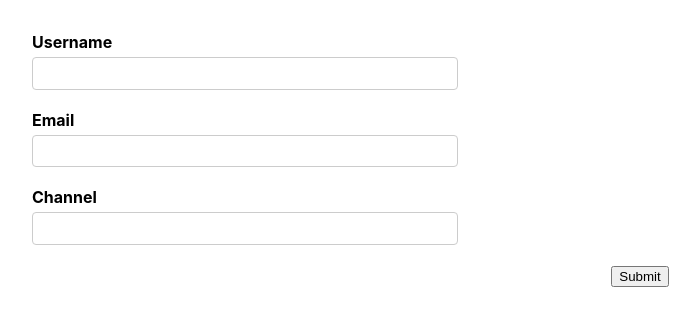
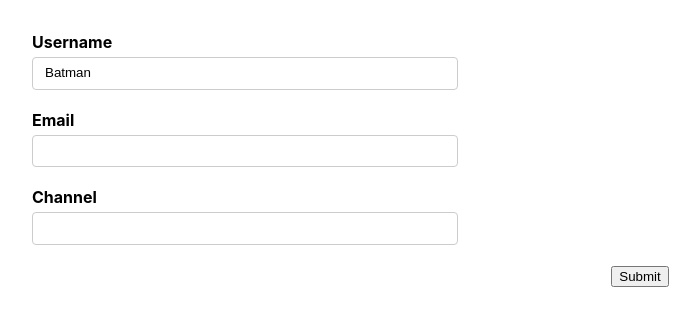
Before and after one commit to premrajah/react-hook-form-typescript, a React (Create React App) app: page / in a window 1280 px wide. Shown: the top 326 px of the page, without its empty margins (0-700 px from the left). Built offline with nearby package versions, Linux system fonts and the light colour scheme; no server answers.

Commit message:
reverted to non-async values

```diff
--- a/src/components/YoutubeForm.tsx
+++ b/src/components/YoutubeForm.tsx
@@ -9,16 +9,11 @@ type FormValues = {
 
 export default function YoutubeForm() {
   const form = useForm<FormValues>({
-    defaultValues: async () => {
-      const response = await fetch('https://jsonplaceholder.typicode.com/users/1');
-      const data = await response.json();
-
-      return {
+    defaultValues:  {
         username: "Batman",
-        email: data.email,
+        email: "",
         channel: ""
-      }
-    },
+    }
   });
   const { register, control, handleSubmit, formState } = form;
   const { errors } = formState;
@@ -64,8 +59,8 @@ export default function YoutubeForm() {
                   return fieldValue !== 'admin@example.com' || 'Enter a different address';
                 },
                 notBlackListed: (fieldValue) => {
-                  return !fieldValue.endsWith('baddomain.com') || 'This domain is not supported ';
-                },
+                    return !fieldValue.endsWith("baddomain.com") || "This domain is not supported "
+                }
               },
             })}
           />
```
